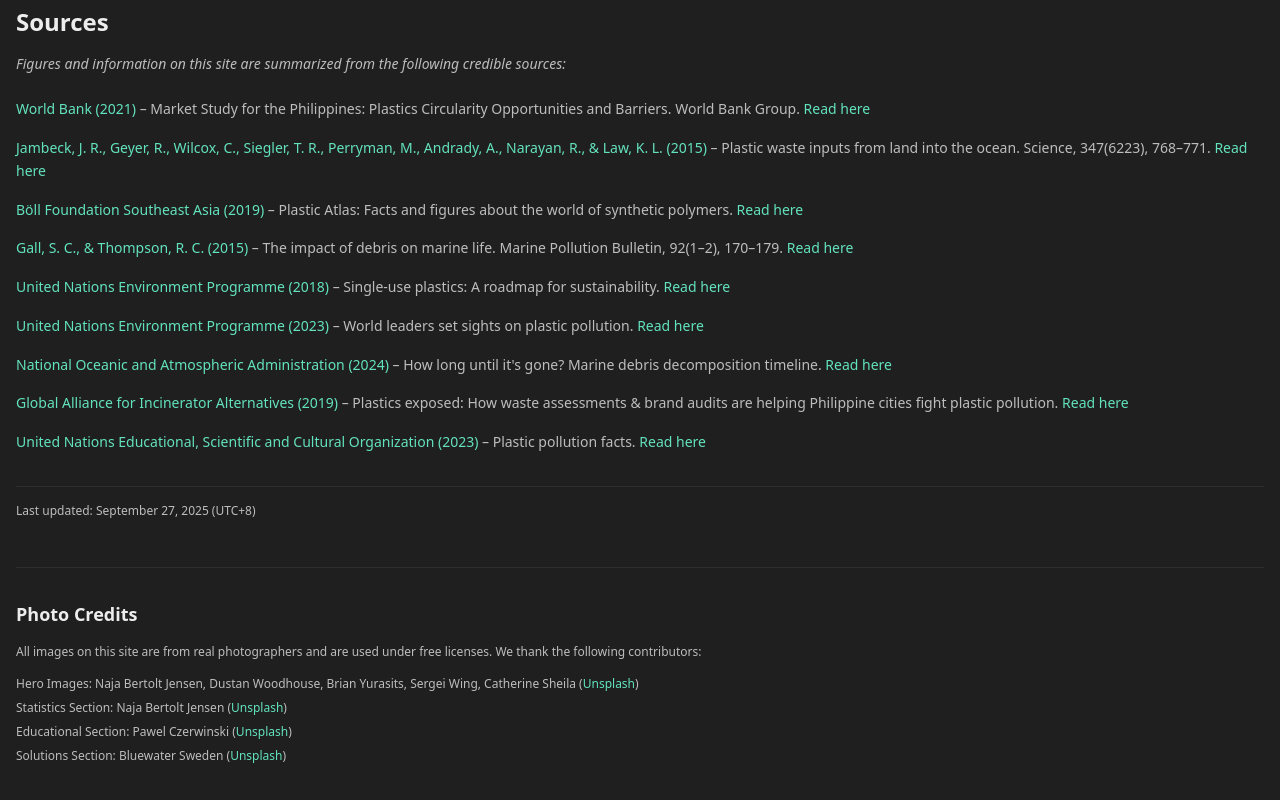
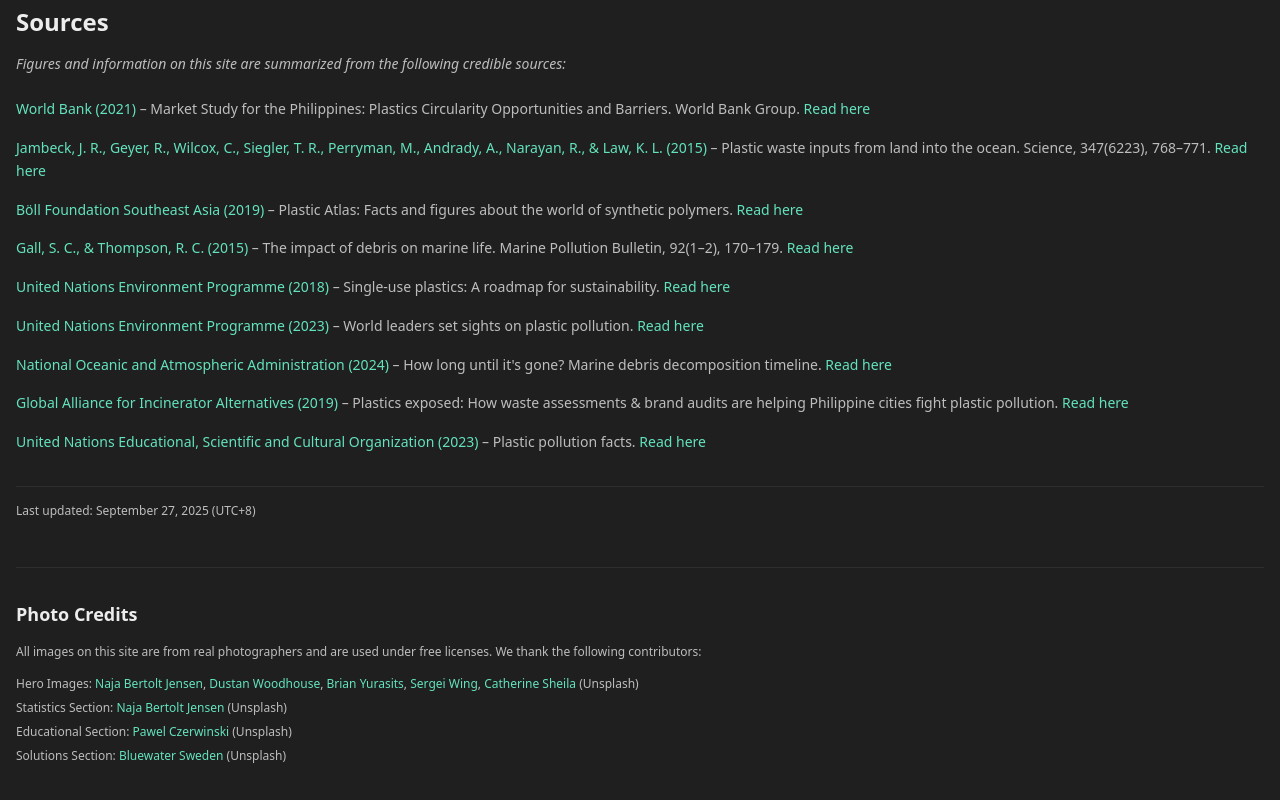
Before and after one commit to whosee21/plastic-foe-hero, a React (Vite) app: page / in a window 1280 px wide. Shown: the part 6866-7666 px from the top of the page. Built offline with nearby package versions, Linux system fonts and the light colour scheme; the HTML template or start-up script is replaced by a standard one.

Commit message:
Fix: Link photo sources to original sites

```diff
--- a/src/components/SourcesSection.tsx
+++ b/src/components/SourcesSection.tsx
@@ -92,20 +92,25 @@ export const SourcesSection = () => {
           </p>
           <div className="space-y-2 text-xs text-muted-foreground">
             <div>
-              <span className="font-medium">Hero Images:</span> Naja Bertolt Jensen, Dustan Woodhouse, Brian Yurasits, Sergei Wing, Catherine Sheila (
-              <a href="https://unsplash.com" target="_blank" rel="noopener noreferrer" className="text-primary-light hover:brightness-110">Unsplash</a>)
+              <span className="font-medium">Hero Images:</span>{' '}
+              <a href="https://unsplash.com/photos/blue-and-white-labeled-box-bjq3HjRmXJg" target="_blank" rel="noopener noreferrer" className="text-primary-light hover:brightness-110">Naja Bertolt Jensen</a>,{' '}
+              <a href="https://unsplash.com/photos/aerial-view-of-city-buildings-during-daytime-vDYt7CJFx9M" target="_blank" rel="noopener noreferrer" className="text-primary-light hover:brightness-110">Dustan Woodhouse</a>,{' '}
+              <a href="https://unsplash.com/photos/plastic-bottle-on-seashore-LMncdhLDFUM" target="_blank" rel="noopener noreferrer" className="text-primary-light hover:brightness-110">Brian Yurasits</a>,{' '}
+              <a href="https://unsplash.com/photos/seagull-on-gray-sand-VJDCx_1ap0g" target="_blank" rel="noopener noreferrer" className="text-primary-light hover:brightness-110">Sergei Wing</a>,{' '}
+              <a href="https://unsplash.com/photos/white-plastic-pack-on-white-textile-gkP1bqGC7qE" target="_blank" rel="noopener noreferrer" className="text-primary-light hover:brightness-110">Catherine Sheila</a>{' '}
+              (Unsplash)
             </div>
             <div>
-              <span className="font-medium">Statistics Section:</span> Naja Bertolt Jensen (
-              <a href="https://unsplash.com/photos/_qhzF4XxYFE" target="_blank" rel="noopener noreferrer" className="text-primary-light hover:brightness-110">Unsplash</a>)
+              <span className="font-medium">Statistics Section:</span>{' '}
+              <a href="https://unsplash.com/photos/_qhzF4XxYFE" target="_blank" rel="noopener noreferrer" className="text-primary-light hover:brightness-110">Naja Bertolt Jensen</a> (Unsplash)
             </div>
             <div>
-              <span className="font-medium">Educational Section:</span> Pawel Czerwinski (
-              <a href="https://unsplash.com/photos/FV3GConVSss" target="_blank" rel="noopener noreferrer" className="text-primary-light hover:brightness-110">Unsplash</a>)
+              <span className="font-medium">Educational Section:</span>{' '}
+              <a href="https://unsplash.com/photos/FV3GConVSss" target="_blank" rel="noopener noreferrer" className="text-primary-light hover:brightness-110">Pawel Czerwinski</a> (Unsplash)
             </div>
             <div>
-              <span className="font-medium">Solutions Section:</span> Bluewater Sweden (
-              <a href="https://unsplash.com/photos/XMFZqrGyV-Q" target="_blank" rel="noopener noreferrer" className="text-primary-light hover:brightness-110">Unsplash</a>)
+              <span className="font-medium">Solutions Section:</span>{' '}
+              <a href="https://unsplash.com/photos/XMFZqrGyV-Q" target="_blank" rel="noopener noreferrer" className="text-primary-light hover:brightness-110">Bluewater Sweden</a> (Unsplash)
             </div>
           </div>
         </div>
```
